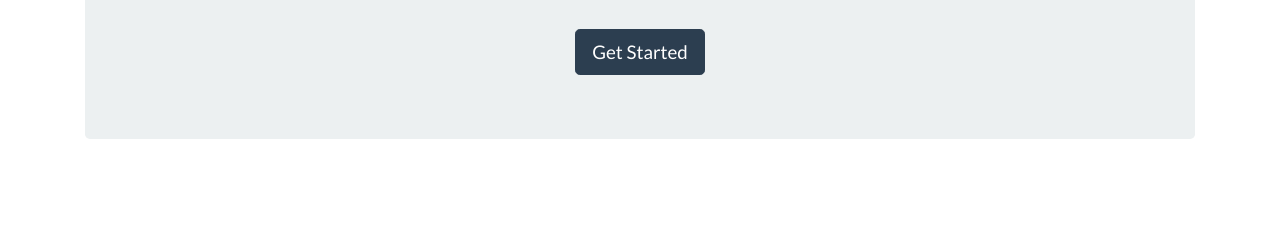
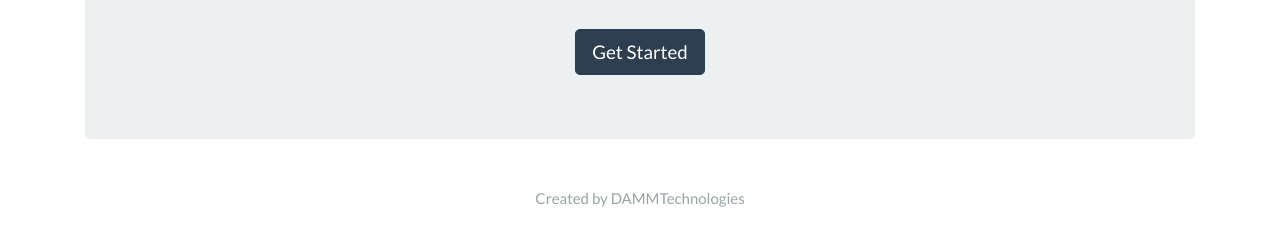
Before and after one commit to cermqm/notes, a website: page public/index.html in a window 1280 px wide. Shown: the part 336-582 px from the top of the page. Drawn offline with nearby package versions, Linux system fonts and the light colour scheme; no server answers.

Commit message:
added footer to the html files and added comments to the server.js file

```diff
--- a/public/index.html
+++ b/public/index.html
@@ -9,11 +9,17 @@
     <link rel="stylesheet" href="https://cdnjs.cloudflare.com/ajax/libs/bootswatch/4.1.3/flatly/bootstrap.min.css" />
 </head>
 
+
+
 <body>
     <nav class="navbar">
         <a class="navbar-brand" href="/">Note Taker
     </a>
     </nav>
+
+    <script src="https://cdnjs.cloudflare.com/ajax/libs/jquery/3.3.1/jquery.min.js"></script>
+    <script src="/assets/js/index.js"></script>
+
     <div class="container">
         <div style="margin-top: 80px;" class="jumbotron text-center">
             <h1 class="display-4">Note Taker <span role="img" aria-label="Memo">📝</span></h1>
@@ -21,8 +27,13 @@
             <a class="btn btn-primary btn-lg mt-4" href="notes" role="button">Get Started</a>
         </div>
     </div>
-    <script src="https://cdnjs.cloudflare.com/ajax/libs/jquery/3.3.1/jquery.min.js"></script>
-    <script src="/assets/js/index.js"></script>
+
+    <footer class="footer mt-auto py-3" style="text-align: center;">
+        <div class="container">
+            <span class="text-muted">Created by DAMMTechnologies</span>
+        </div>
+    </footer>
+
 </body>
 
 </html>
```
Also changed, not shown: public/notes.html (+6 -0 lines), server.js (+12 -4 lines).
